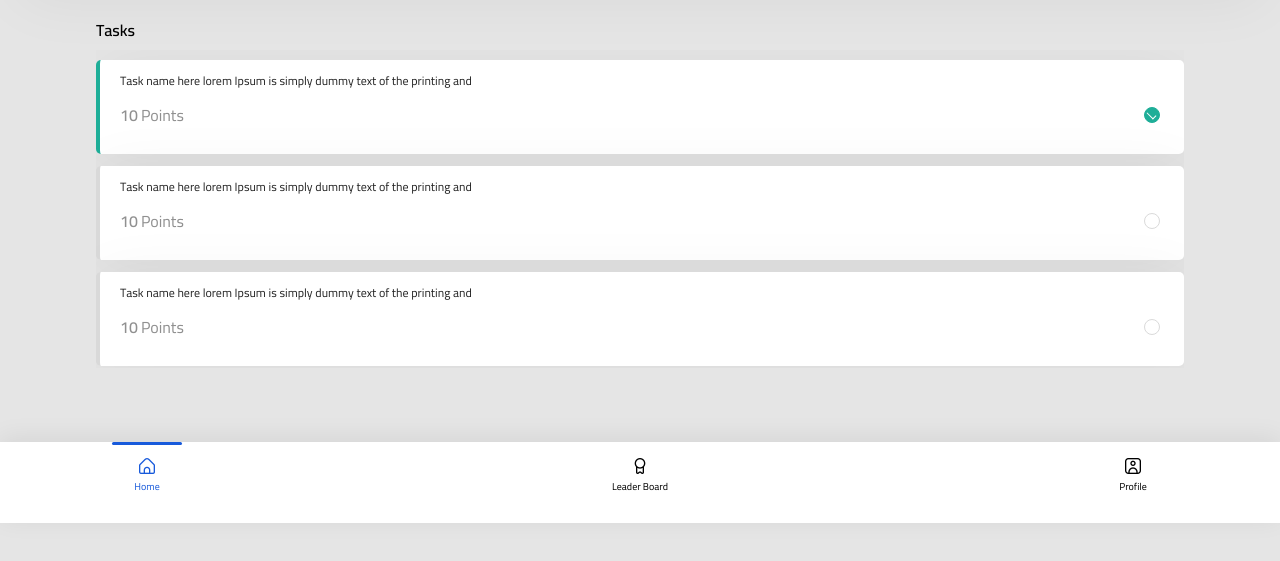
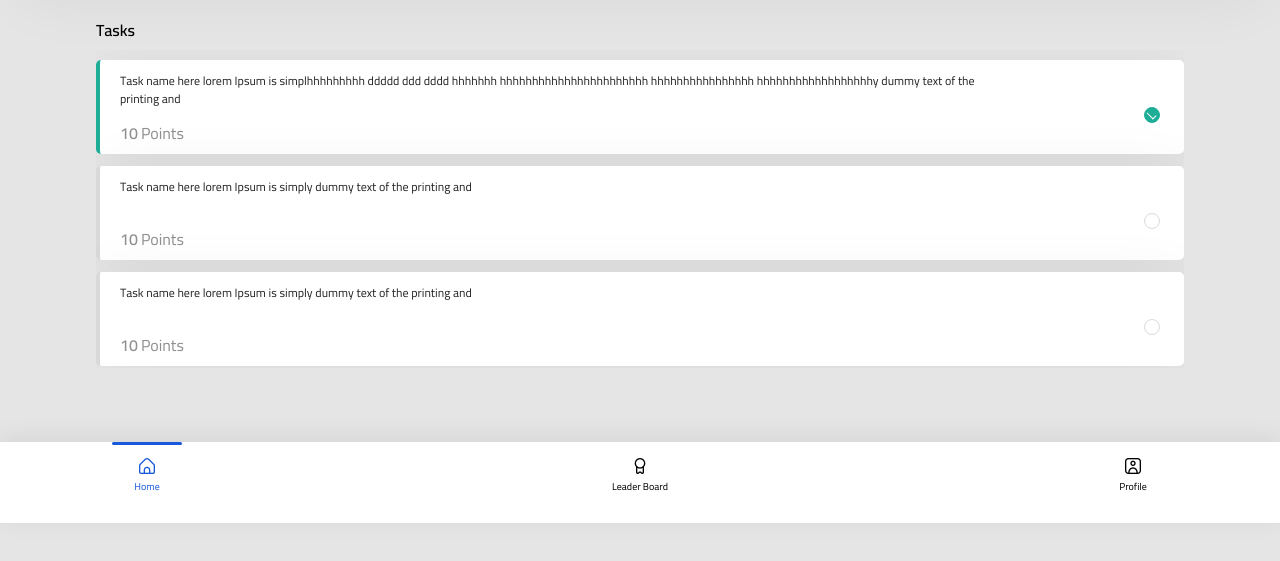
Before and after one commit to MahmoudWageeh94/Quize, a website: page src/index.html in a window 1280 px wide. Shown: the part 277-838 px from the top of the page. Drawn offline with nearby package versions, Linux system fonts and the light colour scheme; files that its build step writes are made by us from their sources; files whose address does not match are found by name.

Commit message:
update task title height

```diff
--- a/src/index.html
+++ b/src/index.html
@@ -41,7 +41,7 @@
                             <h3>Tasks</h3>
                             <div class="scroll-me">
                                 <a href="task.html" class="task-card completed">
-                                    <p>Task name here lorem Ipsum is simply dummy text of the printing and</p>
+                                    <p>Task name here lorem Ipsum is simplhhhhhhhhh ddddd ddd dddd hhhhhhh hhhhhhhhhhhhhhhhhhhhhhh hhhhhhhhhhhhhhhh hhhhhhhhhhhhhhhhhhy dummy text of the printing and</p>
                                     <span><span class="num">10</span>Points</span>
                                 </a>
                                 <a href="task.html" class="task-card">
--- a/src/sass/components/_tasks.scss
+++ b/src/sass/components/_tasks.scss
@@ -36,11 +36,13 @@
             color: $blackColor;
             font-size: 12px;
             font-weight: 500;
-            max-width: 90%;
-            overflow: wrap;
+            max-width: 85%;
             line-height: 18px;
             font-style: normal;
             margin-bottom: 16px;
+            height: 36px;
+            overflow: hidden;
+            text-overflow: ellipsis;
         }
         span{
             font-style: normal;
```
Also changed, not shown: dist/css/main-rtl.css, dist/css/main.css, dist/index.html.
